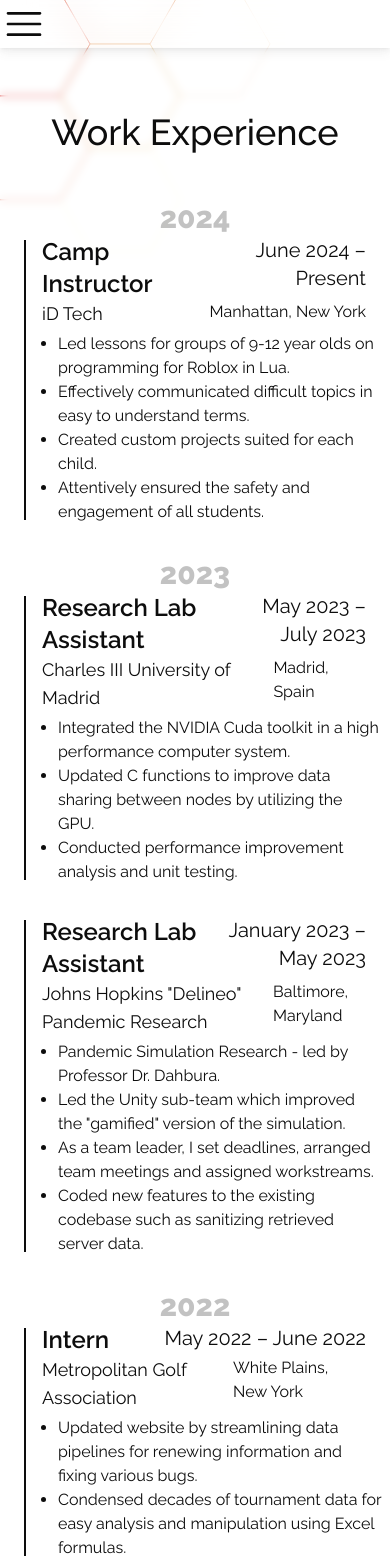
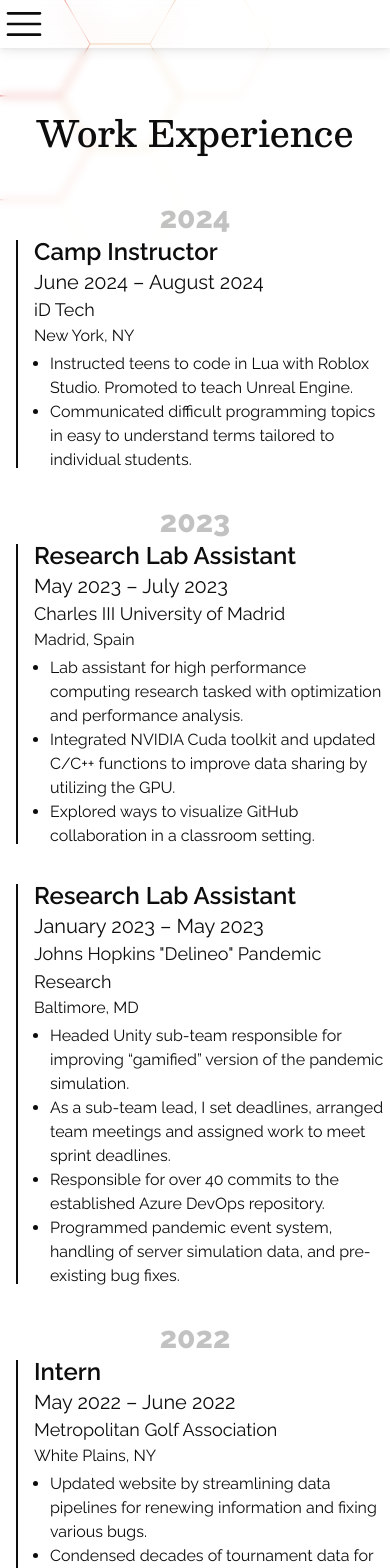
Before and after one commit to Black-Chowder/portfolio-react, a Next.js app: page /experience in a window 390 px wide. Shown: the top 1568 px of the page. Built offline with nearby package versions, Linux system fonts and the light colour scheme.

Commit message:
updated experience + minor fixes to styling on experience and projects catalog.

```diff
--- a/src/app/experience/page.tsx
+++ b/src/app/experience/page.tsx
@@ -14,19 +14,18 @@ function ExperiencePoint({
 	return (
 		<div className="flex flex-row justify-start mb-8 w-full">
 			<div className="flex mt-1 mb-1 mr-4 border-r-2 border-accent-foreground"></div>
-			<div className="flex flex-col w-full"> { /* info section */}
+			<div className="flex flex-col w-full md:w-[820px] max-w-[95vw]"> { /* info section */}
 				<div className="flex flex-col justify-start mb-1">
-					<div className="flex justify-between align-bottom">
+					<div className="flex flex-col md:flex-row justify-between align-bottom">
 						<h1 className="mr-5 font-semibold text-2xl"> { job.title } </h1>
-						<div className="flex flex-row justify-end">
-							<p className="text-right text-xl">
-											{`${job.start_date.toLocaleString("en-US", dateFormatOptions)}`} &ndash; {job.end_date.getFullYear() == new Date().getFullYear() && job.end_date.getMonth() == new Date().getMonth()
-								? "Present" : `${job.end_date.toLocaleString("en-US", dateFormatOptions)}`}</p>
-						</div>
+						<p className="md:text-right text-xl">
+										{`${job.start_date.toLocaleString("en-US", dateFormatOptions)}`} &ndash; {job.end_date.getFullYear() == new Date().getFullYear() && job.end_date.getMonth() == new Date().getMonth()
+							? "Present" : `${job.end_date.toLocaleString("en-US", dateFormatOptions)}`}
+						</p>
 					</div>
-					<div className="flex justify-between align-bottom">
+					<div className="flex flex-col md:flex-row justify-between align-bottom">
 						<h2 className="text-lg"> { job.company } </h2>
-						<h2 className="text-base"> { job.location } </h2>
+						<h2 className="text-base md:text-right"> { job.location } </h2>
 					</div>
 				</div>
 				<ul>
@@ -67,8 +66,8 @@ export default function Experience() {
 	}
 
     return (
-		<div className="flex flex-col flex-grow py-4 px-6 md:px-32 bg-opacity-70 backdrop-blur-sm shadow-lg dark:shadow-neutral-800">
-			<h1 className="flex w-full my-12 justify-center text-4xl font-medium">
+		<div className="flex flex-col py-4 px-4 md:px-32 bg-opacity-70 backdrop-blur-sm shadow-lg dark:shadow-neutral-800">
+			<h1 className="flex w-full my-12 justify-center text-4xl font-medium font-besley">
 				Work Experience
 			</h1>
 			{expAndYearGaps}
--- a/src/app/projects/page.tsx
+++ b/src/app/projects/page.tsx
@@ -36,7 +36,7 @@ function ProjectCard ({
 	})
 
     return (
-		<Link ref={ref1} href={`/projects/view?id=${project.slug}`} className={`flex flex-col justify-center items-center md:-mb-20 w-full h-full md:hover:scale-105 transition-all ease-out duration-200 ${rendered ? "opacity-100 scale-100" : "opacity-0 scale-0"}`}>
+		<Link ref={ref1} href={`/projects/view?id=${project.slug}`} className={`flex flex-col justify-center items-center md:-mb-20 w-full lg:w-1/2 2xl:w-1/3 h-full md:hover:scale-105 transition-all ease-out duration-200 ${rendered ? "opacity-100 scale-100" : "opacity-0 scale-0"}`}>
 			<div className="flex w-full aspect-[16/10] relative md:-bottom-20 -z-10 px-4 pt-4 md:p-4">
 				<Image
 					src={project.thumbnail ? project.thumbnail : "/react-logo.png"}
@@ -110,17 +110,17 @@ export default function ProjectCatalog() {
 		<>
 			{featuredProjectMetadata ?
 				<div className="hidden md:flex w-full flex-col justify-center items-center">
-					<h1 className="flex w-full mt-8 text-lg text-center text-muted-foreground justify-center">
+					<h1 className="flex w-full mt-8 font-besley text-lg text-center text-muted-foreground justify-center">
 						~ Featured Project ~
 					</h1>
 					<FeaturedProjectCard project={featuredProjectMetadata} />
 				</div>
 			: null}
-			<h1 className="flex w-full mt-8 text-lg text-center text-muted-foreground justify-center">
+			<h1 className="flex w-full mt-8 font-besley text-lg text-center text-muted-foreground justify-center">
 				~ Full Project Catalog ~
 			</h1>
 			<div id="project-list-container"
-				className="grid grid-cols-1 lg:grid-cols-2 2xl:grid-cols-3 py-4 pb-40 md:px-32 shadow-lg justify-items-center">
+				className="flex flex-row flex-wrap py-4 pb-40 md:px-32 shadow-lg justify-center">
 				{ projectsMetadata.map(project => <ProjectCard project={project} key={project.slug} />) }
 			</div>
 		</>
--- a/src/components/header.tsx
+++ b/src/components/header.tsx
@@ -32,11 +32,12 @@ function Header() {
     <div className="hidden md:flex sticky top-0 items-center p-3 w-full shadow-md backdrop-blur-lg z-20" >
       <Link href="/">
         <Image
-          src="/react-logo.png"
+          src="/portrait.jpg"
           alt="logo"
           width="50"
           height="50"
           priority
+          className="aspect-square object-cover rounded-full"
         />
       </Link>
       <div className="w-16"></div> {/* padding between image and headers */}
--- a/src/lib/data.ts
+++ b/src/lib/data.ts
@@ -20,14 +20,12 @@ export const jobs: Job[] = [
         slug: "idtech",
         title: "Camp Instructor",
         company: "iD Tech",
-        location: "Manhattan, New York",
+        location: "New York, NY",
         start_date: new Date(2024, 5, 1),
-        end_date: new Date(), //new Date(2024, 7, 1),
+        end_date: new Date(2024, 7, 1),
         description: [
-            "Led lessons for groups of 9-12 year olds on programming for Roblox in Lua. ",
-            "Effectively communicated difficult topics in easy to understand terms. ",
-            "Created custom projects suited for each child. ",
-            "Attentively ensured the safety and engagement of all students. "
+            "Instructed teens to code in Lua with Roblox Studio. Promoted to teach Unreal Engine. ",
+            "Communicated difficult programming topics in easy to understand terms tailored to individual students. "
         ]
     },
     {
@@ -38,30 +36,30 @@ export const jobs: Job[] = [
         start_date: new Date(2023,4,22),
         end_date: new Date(2023,6,26),
         description: [
-            "Integrated the NVIDIA Cuda toolkit in a high performance computer system. ",
-            "Updated C functions to improve data sharing between nodes by utilizing the GPU. ",
-            "Conducted performance improvement analysis and unit testing. ",
+            "Lab assistant for high performance computing research tasked with optimization and performance analysis. ",
+            "Integrated NVIDIA Cuda toolkit and updated C/C++ functions to improve data sharing by utilizing the GPU. ",
+            "Explored ways to visualize GitHub collaboration in a classroom setting. "
         ]
     },
     {
         slug: "delineo",
         title: "Research Lab Assistant",
         company: "Johns Hopkins \"Delineo\" Pandemic Research",
-        location: "Baltimore, Maryland",
+        location: "Baltimore, MD",
         start_date: new Date(2023,0,1),
         end_date: new Date(2023,4,12),
         description: [
-            "Pandemic Simulation Research - led by Professor Dr. Dahbura. ",
-            "Led the Unity sub-team which improved the \"gamified\" version of the simulation. ",
-            "As a team leader, I set deadlines, arranged team meetings and assigned workstreams. ",
-            "Coded new features to the existing codebase such as sanitizing retrieved server data. ",
+            "Headed Unity sub-team responsible for improving “gamified” version of the pandemic simulation. ",
+            "As a sub-team lead, I set deadlines, arranged team meetings and assigned work to meet sprint deadlines. ",
+            "Responsible for over 40 commits to the established Azure DevOps repository. ",
+            "Programmed pandemic event system, handling of server simulation data, and pre-existing bug fixes. "
         ]
     },
     {
         slug: "mgagolf",
         title: "Intern",
         company: "Metropolitan Golf Association",
-        location: "White Plains, New York",
+        location: "White Plains, NY",
         start_date: new Date(2022, 4, 1),
         end_date: new Date(2022, 5, 1),
         description: [
```
Also changed, not shown: src/app/page.tsx (+4 -4 lines).
